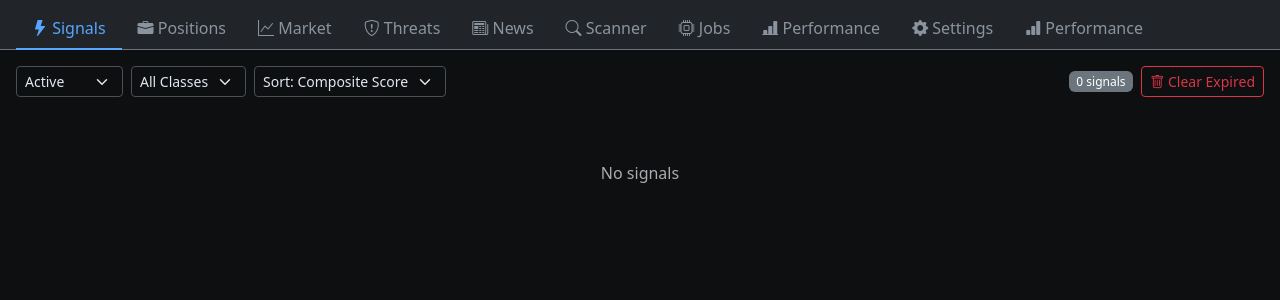
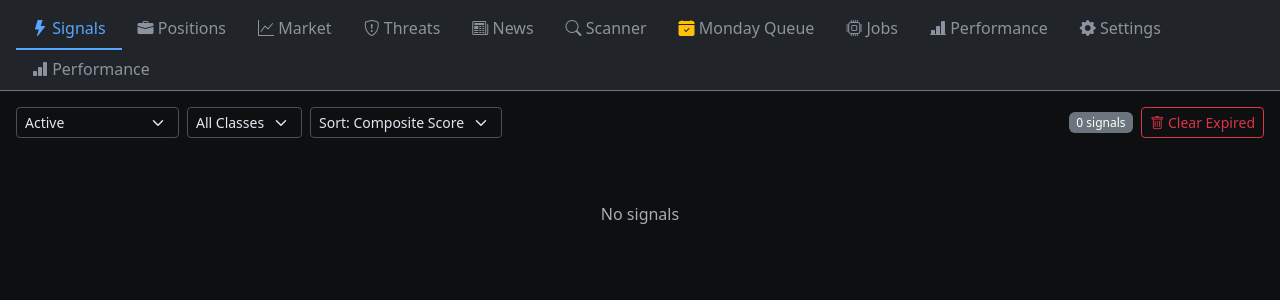
Before and after one commit to jmtibbetts/jarvis-trading-ai-python, a FastAPI app: page / in a window 1280 px wide. Shown: the part 57-357 px from the top of the page. Run offline with FastAPI, Linux system fonts and the light colour scheme; data that the repository does not hold is empty; some libraries are stand-ins or nearby versions.

Commit message:
feat(ui): add Monday Queue tab with approve/reject controls and cancel-all-orders button

```diff
--- a/templates/index.html
+++ b/templates/index.html
@@ -32,6 +32,9 @@
   <li class="nav-item"><a class="nav-link" data-bs-toggle="tab" href="#tab-threats"><i class="bi bi-shield-exclamation"></i> Threats</a></li>
   <li class="nav-item"><a class="nav-link" data-bs-toggle="tab" href="#tab-news"><i class="bi bi-newspaper"></i> News</a></li>
   <li class="nav-item"><a class="nav-link" data-bs-toggle="tab" href="#tab-scanner"><i class="bi bi-search"></i> Scanner</a></li>
+  <li class="nav-item"><a class="nav-link" data-bs-toggle="tab" href="#tab-queue" id="queue-tab-link">
+    <i class="bi bi-calendar-check-fill text-warning"></i> Monday Queue <span id="queue-badge" class="badge bg-warning text-dark ms-1" style="display:none">0</span>
+  </a></li>
   <li class="nav-item"><a class="nav-link" data-bs-toggle="tab" href="#tab-jobs"><i class="bi bi-cpu"></i> Jobs</a></li>
     <li class="nav-item"><a class="nav-link" data-bs-toggle="tab" href="#tab-performance"><i class="bi bi-bar-chart-line-fill"></i> Performance</a></li>
   <li class="nav-item"><a class="nav-link" data-bs-toggle="tab" href="#tab-settings"><i class="bi bi-gear-fill"></i> Settings</a></li>
@@ -48,6 +51,7 @@
           <option value="">All Status</option>
           <option value="Active" selected>Active</option>
           <option value="Executed">Executed</option>
+          <option value="PendingApproval">Pending Approval</option>
           <option value="Closed">Closed</option>
           <option value="Expired">Expired</option>
         </select>
@@ -243,6 +247,34 @@
       </div>
       <div class="col-lg-8">
         <div id="scan-result" class="text-muted small">Enter a symbol and click Analyze.</div>
+      </div>
+    </div>
+  </div>
+
+  <!-- ── MONDAY QUEUE ─────────────────────────────────────────────────────── -->
+  <div class="tab-pane fade" id="tab-queue">
+    <div class="d-flex justify-content-between align-items-center mb-3 flex-wrap gap-2">
+      <div>
+        <h6 class="mb-0"><i class="bi bi-calendar-check-fill text-warning"></i> Monday Approval Queue</h6>
+        <small class="text-muted">Equity signals queued while market was closed. Review and approve before Monday open.</small>
+      </div>
+      <div class="d-flex gap-2 flex-wrap">
+        <button class="btn btn-outline-danger btn-sm" onclick="cancelAllOrders()">
+          <i class="bi bi-x-circle-fill"></i> Cancel All Open Orders
+        </button>
+        <button class="btn btn-outline-warning btn-sm" onclick="rejectAllPending()">
+          <i class="bi bi-trash-fill"></i> Reject All
+        </button>
+        <button class="btn btn-success btn-sm" onclick="approveAllPending()">
+          <i class="bi bi-check-circle-fill"></i> Approve All &amp; Execute
+        </button>
+      </div>
+    </div>
+    <div id="queue-summary" class="alert alert-secondary py-2 small mb-3" style="display:none"></div>
+    <div id="queue-grid" class="row g-3">
+      <div class="col-12 text-center text-muted py-5">
+        <i class="bi bi-calendar-check display-6 d-block mb-2 opacity-25"></i>
+        No signals pending approval
       </div>
     </div>
   </div>
```
